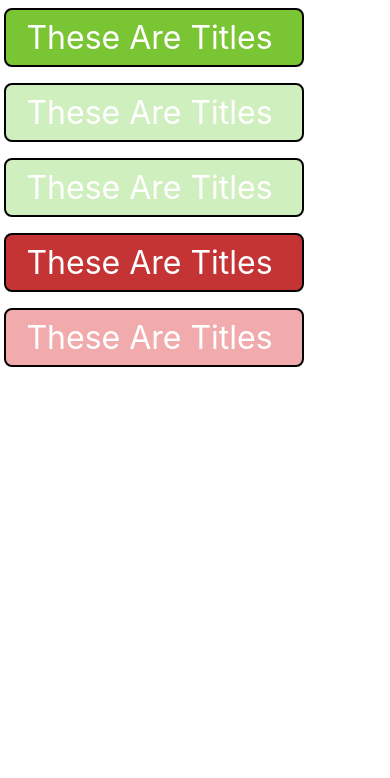
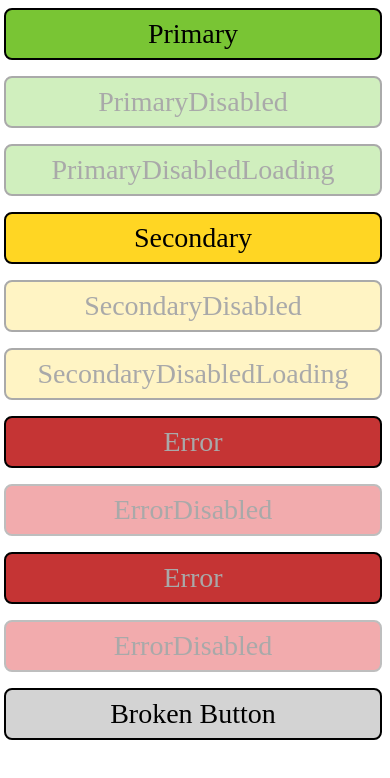
Before and after one commit to mrebay007/ReactPlayground, a React Native app: screen / in a window 390 px wide. Shown: the top 778 px of the page. Built offline with nearby package versions, Linux system fonts and the light colour scheme; what react-native would draw is missing.

Commit message:
All the states.

```diff
--- a/App.tsx
+++ b/App.tsx
@@ -31,8 +31,13 @@ import Hello, { buttonType } from "./src/components/Hello";
 declare const global: { HermesInternal: null | {} };
 
 async function sum(a: number, b: number) {
-	console.info(a + b)
+	console.info('== The Math: ', a + b)
 	return a + b
+}
+
+async function toggle() {
+	let isEnabled: boolean = true
+	isEnabled ? buttonType.primary : buttonType.primaryDisabled
 }
 
 const App = () => {
@@ -46,27 +51,79 @@ const App = () => {
 					style={styles.scrollView}>
 
 						<Hello
+							disabled={false}
+							title={ buttonType.primary }
 							btnType={ buttonType.primary }
 							asyncFN={ () => sum(234, 234) }
 						/>
 
 						<Hello
+							disabled={false}
+							title={ buttonType.primaryDisabled }
 							btnType={ buttonType.primaryDisabled }
 							asyncFN={ () => sum(234, 234) }
 						/>
 
 						<Hello
-							btnType={ buttonType.primaryDisabledLoading }
+							disabled={true}
+							title={ buttonType.primaryDisabledLoading }
+							btnType={ buttonType.primaryDisabled }
 							asyncFN={ () => sum(234, 234) }
 						/>
 
 						<Hello
+							disabled={false}
+							title={ buttonType.secondary }
+							btnType={ buttonType.secondary }
+							asyncFN={ () => sum(234, 234) }
+						/>
+
+						<Hello
+							disabled={false}
+							title={ buttonType.secondaryDisabled }
+							btnType={ buttonType.secondaryDisabled }
+							asyncFN={ () => sum(234, 234) }
+						/>
+
+						<Hello
+							disabled={true}
+							title={ buttonType.secondaryDisabledLoading }
+							btnType={ buttonType.secondaryDisabled }
+							asyncFN={ () => sum(234, 234) }
+						/>
+
+						<Hello
+							disabled={false}
+							title={ buttonType.error }
 							btnType={ buttonType.error }
 							asyncFN={ () => sum(234, 234) }
 						/>
 
 						<Hello
+							disabled={false}
+							title={ buttonType.errorDisabled }
 							btnType={ buttonType.errorDisabled }
+							asyncFN={ () => sum(234, 234) }
+						/>
+
+						<Hello
+							disabled={false}
+							title={ buttonType.error }
+							btnType={ buttonType.error }
+							asyncFN={ () => sum(234, 234) }
+						/>
+
+						<Hello
+							disabled={true}
+							title={ buttonType.errorDisabled }
+							btnType={ buttonType.errorDisabled }
+							asyncFN={ () => sum(234, 234) }
+						/>
+
+						<Hello
+							disabled={false}
+							title='Broken Button'
+							btnType={ "ErrorDisabl" }
 							asyncFN={ () => sum(234, 234) }
 						/>
 
@@ -113,7 +170,7 @@ const App = () => {
 const styles = StyleSheet.create({
 	scrollView: {
 		backgroundColor: Colors.lighter,
-		width: '80%',
+
 	},
 	engine: {
 		position: 'absolute',
--- a/src/components/Hello.tsx
+++ b/src/components/Hello.tsx
@@ -9,6 +9,8 @@ import {
 		Alert,
 		TouchableOpacity,
 		StyleSheet,
+		ActivityIndicator,
+		Platform
  } from 'react-native';
 
  export enum buttonType {
@@ -22,13 +24,6 @@ import {
 	errorDisabled = 'ErrorDisabled',
 }
 
-// export interface Props {
-// 	counter: number;
-// 	name?: string;
-// 	enthusiasmLevel?: number;
-// 	// btnType: string;
-// }
-
 
 interface ShadeFn {
 	(): Promise<any>
@@ -37,25 +32,24 @@ interface ShadeFn {
 interface ShadeCtrlButtonProps {
 	asyncFN: ShadeFn
 	btnType: string
+	title: string
+    disabled: boolean
 }
-
-// type ShadeCtrlButtonProps = _ShadeCtrlButtonProps
-
 
 interface ShadeCtrlButtonState {
 	isReady: boolean
 	buttonType: string
 }
 
-const TAG = 'Hello Mate: '
+const TAG = 'FA Button: '
+
 export class Hello extends PureComponent<ShadeCtrlButtonProps, ShadeCtrlButtonState> {
 	isReady = true
 	constructor(props: ShadeCtrlButtonProps) {
 		super(props)
-		const werd = this.props.btnType
 		this.state = {
 			isReady: true,
-			buttonType: werd
+			buttonType: this.props.btnType
 		}
 	}
 
@@ -80,38 +74,54 @@ export class Hello extends PureComponent<ShadeCtrlButtonProps, ShadeCtrlButtonSt
 
 	render = () => {
 		const { isReady, buttonType } = this.state
-		let buttonStyle = { ...styles.btn }
+		let buttonStyle = {}
+		let textStyle = {}
 
 		switch(buttonType) {
 			case 'Primary': {
-				console.info('========= P: ', buttonType)
 				buttonStyle = { ...styles.btn, ...styles.primary }
+				textStyle = { ...styles.btnText, ...styles.btnTextDark }
+				break
+			}
+			case 'PrimaryDisabled': {
+				buttonStyle = { ...styles.btn, ...styles.primaryDisabled }
+				textStyle = { ...styles.btnText, ...styles.btnTextLight }
+				break
+			}
+			case 'PrimaryDisabledLoading': {
+				buttonStyle = { ...styles.btn, ...styles.primaryDisabled }
+				textStyle = { ...styles.btnText, ...styles.btnTextLight }
+				break
+			}
+			case 'Secondary': {
+				buttonStyle = { ...styles.btn, ...styles.secondary }
+				textStyle = { ...styles.btnText, ...styles.btnTextDark }
 				// console.info('THIS COOL => ', buttonStyle)
 				break
 			}
-			case 'PrimaryDisabled': {
-				console.info('========= PD: ', buttonType)
-				buttonStyle = { ...styles.btn, ...styles.primaryDisabled }
+			case 'SecondaryDisabled': {
+				buttonStyle = { ...styles.btn, ...styles.secondaryDisabled }
+				textStyle = { ...styles.btnText, ...styles.btnTextLight }
 				break
 			}
-			case 'PrimaryDisabledLoading': {
-				console.info('========= PDL: ', buttonType)
-				buttonStyle = { ...styles.btn, ...styles.primaryDisabled }
+			case 'SecondaryDisabledLoading': {
+				buttonStyle = { ...styles.btn, ...styles.secondaryDisabled }
+				textStyle = { ...styles.btnText, ...styles.btnTextLight }
 				break
 			}
 			case 'Error': {
-				console.info('========= Err: ', buttonType)
 				buttonStyle = { ...styles.btn, ...styles.error }
+				textStyle = { ...styles.btnText, ...styles.btnTextLight }
 				break
 			}
 			case 'ErrorDisabled': {
-				console.info('========= Err: ', buttonType)
 				buttonStyle = { ...styles.btn, ...styles.errorDisabled }
+				textStyle = { ...styles.btnText, ...styles.btnTextLight }
 				break
 			}
 			default: {
-				console.info('========= DEFAULT CATCH ALL')
 				buttonStyle = styles.btn
+				textStyle = styles.btnText
 				break
 			}
 		}
@@ -119,16 +129,22 @@ export class Hello extends PureComponent<ShadeCtrlButtonProps, ShadeCtrlButtonSt
 		return (
 			<TouchableOpacity
 				style={ buttonStyle }
-
 				disabled={ !this.isReady }
 				onPress={
-					() => {
-					this.execute()
+					() => { this.execute() }
+				}>
+					<Text style={ textStyle }>
+						{this.props.title}
+					</Text>
+					{ !this.isReady &&
+					<ActivityIndicator
+						style={ styles.loading }
+						color='black'
+						// hidesWhenStopped={true}
+						size='small'
+						animating={ !this.isReady }
+					/>
 					}
-				}>
-					<Text style={{ fontSize: 32, color: 'white'}}>
-						These Are Titles {isReady}
-					</Text>
 
 			</TouchableOpacity>
 
@@ -151,19 +167,27 @@ export class Hello extends PureComponent<ShadeCtrlButtonProps, ShadeCtrlButtonSt
 
 export default Hello;
 
+const grey04 = 				'#EFEFEF'
+const grey10 =				'#DDDDDD'
+const grey15 = 				'#BEBEBE'
+const grey25 = 				'#AAAAAA'
+const grey85 = 				'#303030'
 
-const primary = '#79C534'
-const primaryDisabled = '#D0EFBE'
-const secondary = '#007CB7'
-const secondaryDisabled = '#C7EAFB'
-const error = '#C53434'
-const errorDisabled = '#F2ABAD'
+const primary = 			'#79C534'
+const primaryDisabled = 	'#D0EFBE'
+const secondary = 			'#FFD623'
+const secondaryDisabled = 	'#FFF4C4'
+const tertiary = 			grey25
+const tertiaryDisabled = 	grey10
+const error = 				'#C53434'
+const errorDisabled = 		'#F2ABAD'
 
 
 const styles = StyleSheet.create({
 
 	btn: {
 		flex: 1,
+		flexDirection: 'row',
 		borderRadius: 8,
 		borderColor: 'black',
 		borderWidth: 2,
@@ -175,18 +199,49 @@ const styles = StyleSheet.create({
 		marginLeft: 4,
 	},
 
+	btnText: {
+		fontSize: 28,
+		fontFamily: Platform.OS == 'ios' ? "AvenirNext-Bold" : "sans-serif-medium",
+	},
+
+	btnTextDark: {
+		color: 'black',
+	},
+
+	btnTextLight: {
+		color: 'darkgrey',
+	},
+
+	loading: {
+		// flex: 0.2,
+		marginHorizontal: 8,
+		padding: 4,
+	},
+
 	primary: {
-		backgroundColor: primary
+		backgroundColor: primary,
+		borderColor: 'black',
 	},
 	primaryDisabled: {
 		backgroundColor: primaryDisabled,
+		borderColor: grey25
+	},
+
+	secondary: {
+		backgroundColor: secondary,
+		borderColor: 'black',
+	},
+	secondaryDisabled: {
+		backgroundColor: secondaryDisabled,
+		borderColor: grey25
 	},
 
 	error: {
 		backgroundColor: error
 	},
 	errorDisabled: {
-		backgroundColor: errorDisabled
+		backgroundColor: errorDisabled,
+		borderColor: grey15,
 	},
 
 })
```
